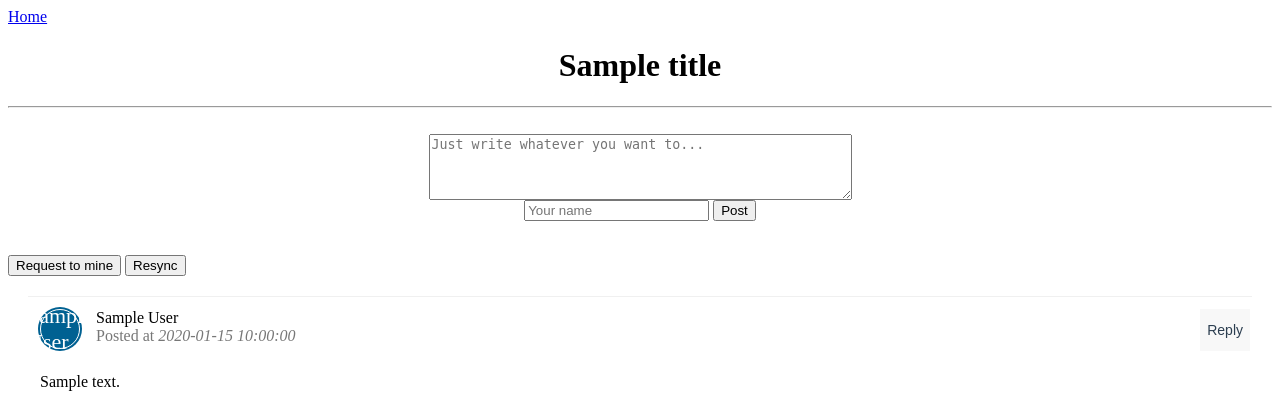
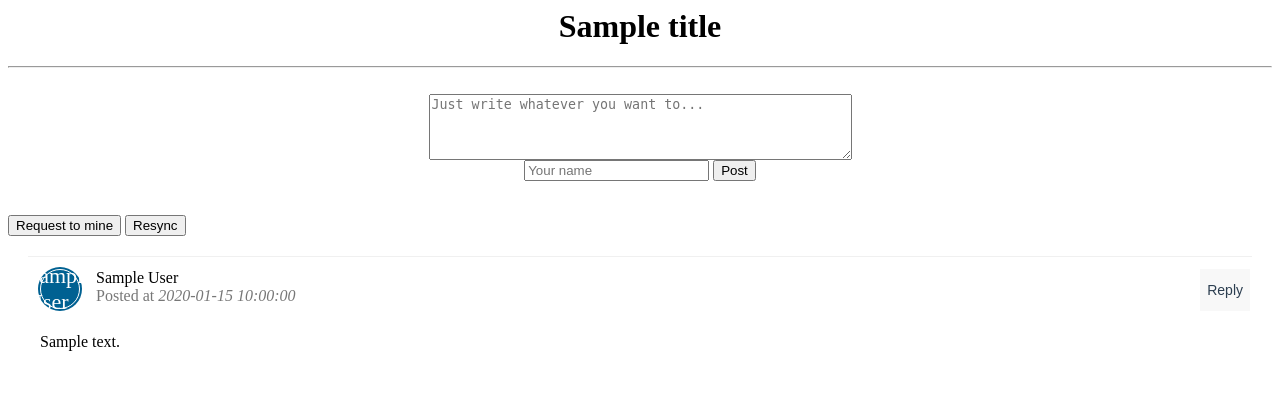
Before and after one commit to AdithyaMahesh/voter-fraud, a Flask app: template src/frontend/templates/index.html in a window 1280 px wide. Shown: the top 420 px of the page. Run offline with Flask 2, Linux system fonts and the light colour scheme; the template is opened without the code that fills it: most values are stand-ins (such as "Sample title", 1, 10 or a date in 2020).

Commit message:
removed index

```diff
--- a/src/frontend/templates/base.html
+++ b/src/frontend/templates/base.html
@@ -3,7 +3,6 @@
     <title>{{ title }}</title>
   </head>
   <body>
-    <div><a href="/index">Home</a></div>
     <center><h1>{{ title }}</h1></center>
     <hr>
     {% with messages = get_flashed_messages() %}
```
